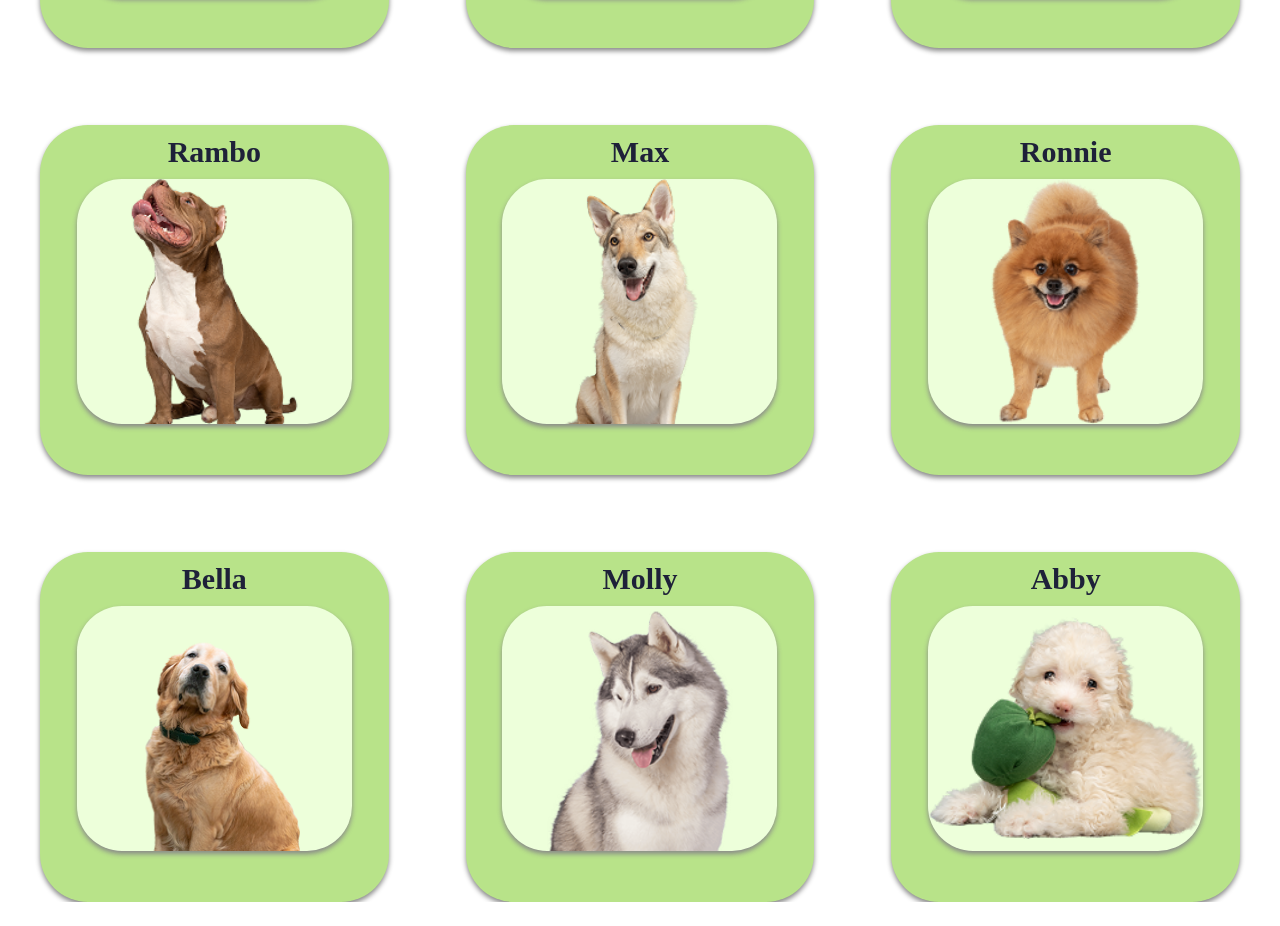
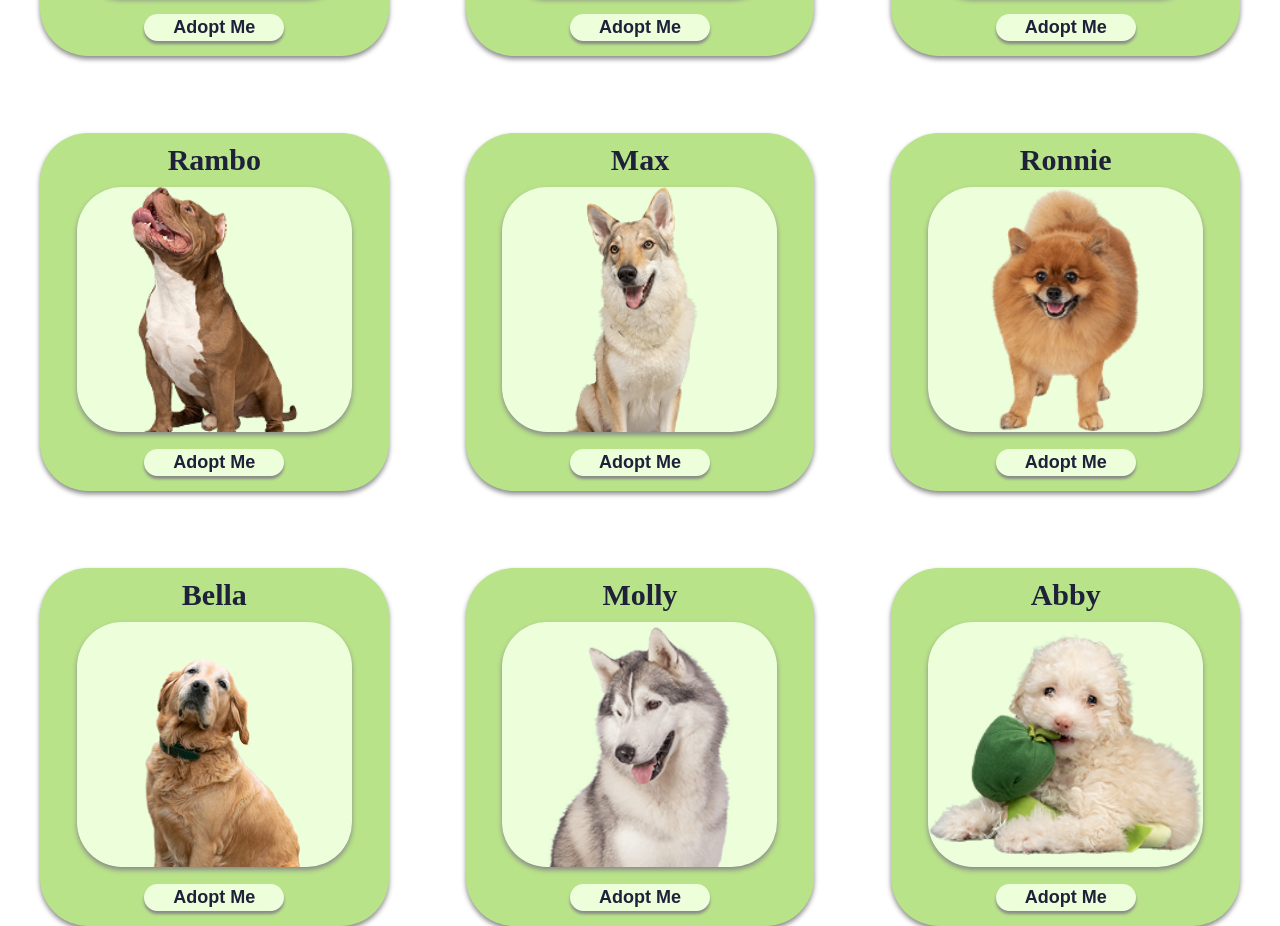
Before and after one commit to pantzari/HappyBuddy-Adoption, a plain HTML site: page index.html in a window 1280 px wide. Shown: the part 4072-4998 px from the top of the page. Before the commit the page ends 4974 px from the top, so only its background shows below. Drawn offline with Linux system fonts and the light colour scheme; a web font is replaced by a local one.

Commit message:
made the adopt button of the dog card

```diff
--- a/index.html
+++ b/index.html
@@ -111,6 +111,9 @@
                     <img src="images/trinnie.png" alt="Trinnie" class="dog-img">
                 </div>
             </div>
+
+                <button class="dog-bttn"> <div class="bttn-text">Adopt Me</div></button>
+
         </div>
 
         <div class="puppy-cards">
@@ -120,6 +123,7 @@
                     <img src="images/rocky.png" alt="rocky" class="dog-img">
                 </div>
             </div>
+            <button class="dog-bttn"> <div class="bttn-text">Adopt Me</div></button>
         </div>
 
       <div class="puppy-cards">
@@ -129,6 +133,7 @@
                     <img src="images/becky.png" alt="becky" class="dog-img">
                 </div>
             </div>
+            <button class="dog-bttn"> <div class="bttn-text">Adopt Me</div></button>
         </div>
     <div class="puppy-cards">
             <div class="dog-name">Rambo</div>
@@ -137,6 +142,7 @@
                     <img src="images/rambo.png" alt="rambo" class="dog-img">
                 </div>
             </div>
+            <button class="dog-bttn"> <div class="bttn-text">Adopt Me</div></button>
         </div>
   <div class="puppy-cards">
             <div class="dog-name">Max</div>
@@ -145,6 +151,7 @@
                     <img src="images/max.png" alt="max" class="dog-img">
                 </div>
             </div>
+            <button class="dog-bttn"> <div class="bttn-text">Adopt Me</div></button>
         </div>
 
   <div class="puppy-cards">
@@ -154,6 +161,7 @@
                     <img src="images/ronnie.png" alt="ronnie" class="dog-img">
                 </div>
             </div>
+            <button class="dog-bttn"> <div class="bttn-text">Adopt Me</div></button>
         </div>
 
      <div class="puppy-cards">
@@ -163,6 +171,7 @@
                     <img src="images/bella.png" alt="bella" class="dog-img">
                 </div>
             </div>
+            <button class="dog-bttn"> <div class="bttn-text">Adopt Me</div></button>
         </div>
 
         <div class="puppy-cards">
@@ -171,8 +180,9 @@
                 <div class="dog-img">
                     <img src="images/molly.png" alt="molly" class="dog-img">
                 </div>
+
             </div>
-
+            <button class="dog-bttn"> <div class="bttn-text">Adopt Me</div></button>
     </div>
      <div class="puppy-cards">
             <div class="dog-name">Abby</div>
@@ -180,6 +190,7 @@
                 <div class="dog-img">
                     <img src="images/abby.png" alt="abby" class="dog-img">
                 </div>
+
             </div>
-
+            <button class="dog-bttn"> <div class="bttn-text">Adopt Me</div></button>
     </div>
--- a/style.css
+++ b/style.css
@@ -253,7 +253,7 @@ a:hover {
     justify-content: flex-start; /* Start from the top */
     width: 100%;
     max-width: 350px;
-    height: 350px;
+    height: 358px;
     background-color: #B8E389;
     border-radius: 48px;
     box-shadow: 0px 3px 5px rgb(137, 137, 137);
@@ -285,3 +285,36 @@ a:hover {
     object-fit: contain;
 
 }
+
+.dog-bttn {
+    /* Remove position, bottom, left, transform */
+    display: flex;
+    justify-content: center; /* Centers the button horizontally */
+    align-items: center; /* Centers the button vertically */
+    height: 27px;
+    width: 140px;
+    background-color:  #EDFFDA;
+    padding: 12px 15px;
+    margin-top: 17px;
+    border-radius: 30px;
+    font-size: 18px;
+    font-family: 'Poppins', sans-serif;
+    cursor: pointer;
+    border: none;
+    box-shadow: 0px 3px 3px rgb(137, 137, 137);
+
+
+}
+.dog-bttn:hover {
+    background-color: #8bb360; /* Change background color on hover */
+    transition: background-color 0.3s ease; /* Smooth transition for background color change */
+}
+.bttn-text {
+    color: #1e2139;
+    font-weight: bold;
+    font-family: 'Poppins', sans-serif;
+    font-size: 18px;
+    text-align: center;
+    background: none;
+    background-color: transparent;
+}
```
